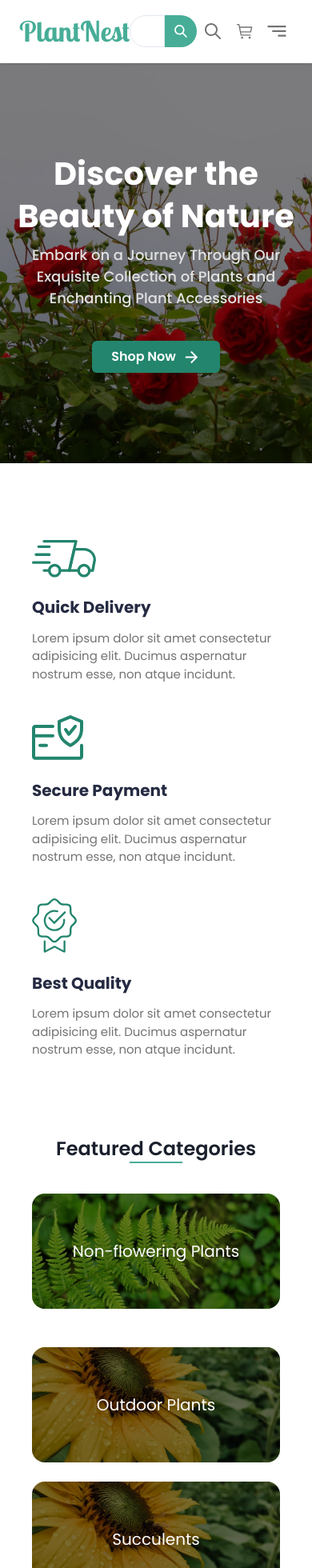
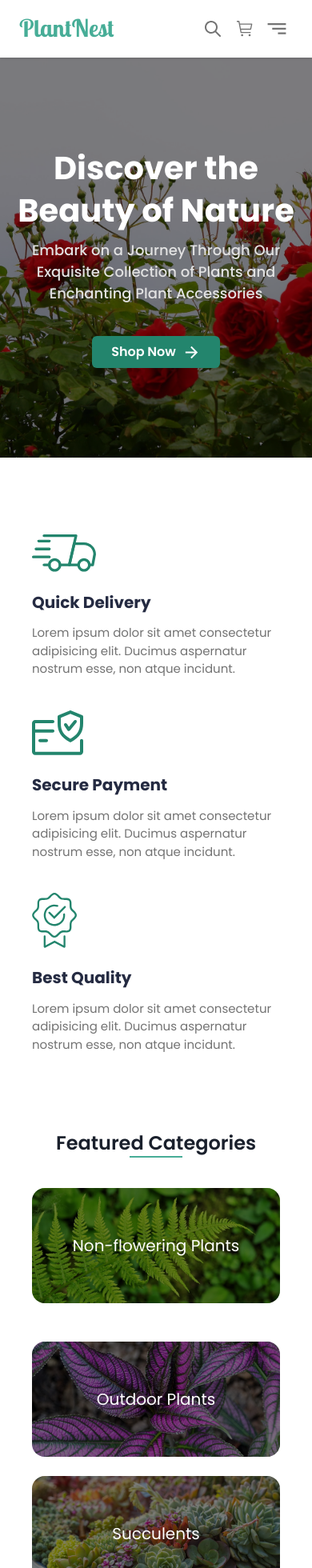
Before and after one commit to godriceeichie/CyberTitans-Frontend, a React (Create React App) app: page / in a window 390 px wide. Shown: the top 1960 px of the page at 80% size. Built offline with nearby package versions, Linux system fonts and the light colour scheme; a web font is replaced by a local one.

Commit message:
Made the searchbar responsive

```diff
--- a/src/components/Categories.js
+++ b/src/components/Categories.js
@@ -4,6 +4,8 @@ import React from 'react'
 import floweringPlant from '../assets/flowered-plant.jpeg'
 import nonFloweringPlant from '../assets/nonflowering-plants.webp'
 import indoorPlant from '../assets/indoor-plant.jpg'
+import outdoorPlant from '../assets/outdoor-plants.jpeg'
+import succulentPlants from '../assets/succulent-plants.jpg'
 import { Link } from 'react-router-dom'
 
 const Categories = () => {
@@ -50,12 +52,12 @@ const Categories = () => {
                 </LinkOverlay>
             </GridItem>
 
-            <GridItem as={LinkBox} borderRadius={{base: '2xl', md: 'none'}} position={'relative'} display={'flex'} justifyContent={'center'} alignItems={'center'} height={'36'} bgImage={floweringPlant} bgSize={'cover'} bgPosition={'center'} bgRepeat={'no-repeat'}>
+            <GridItem as={LinkBox} borderRadius={{base: '2xl', md: 'none'}} position={'relative'} display={'flex'} justifyContent={'center'} alignItems={'center'} height={'36'} bgImage={outdoorPlant} bgSize={'cover'} bgPosition={'center'} bgRepeat={'no-repeat'}>
                 <LinkOverlay as={Link} to={'/contact'} borderRadius={{base: '2xl', md: 'none'}} style={overlayStyles} display={'flex'} alignItems={'center'} justifyContent={'center'}>
                     <Text fontSize={'xl'} color={'white'}>Outdoor Plants</Text>
                 </LinkOverlay>
             </GridItem>
-            <GridItem borderRadius={{base: '2xl', md: 'none'}} position={'relative'} display={'flex'} justifyContent={'center'} alignItems={'center'} height={'36'} bgImage={floweringPlant} bgSize={'cover'} bgPosition={'center'} bgRepeat={'no-repeat'}>
+            <GridItem borderRadius={{base: '2xl', md: 'none'}} position={'relative'} display={'flex'} justifyContent={'center'} alignItems={'center'} height={'36'} bgImage={succulentPlants} bgSize={'cover'} bgPosition={'center'} bgRepeat={'no-repeat'}>
                 <LinkOverlay as={Link} to={'/contact'} borderRadius={{base: '2xl', md: 'none'}} style={overlayStyles} display={'flex'} alignItems={'center'} justifyContent={'center'}>
                     <Text fontSize={'xl'} color={'white'}>Succulents</Text>
                 </LinkOverlay>
--- a/src/components/Logo.js
+++ b/src/components/Logo.js
@@ -2,9 +2,9 @@ import { Heading } from '@chakra-ui/react'
 import React from 'react'
 import { Link } from 'react-router-dom'
 
-const Logo = ({fontSize}) => {
+const Logo = ({show}) => {
   return (
-    <Heading as={Link} to={'/'} fontFamily={'cursive'} color={'brand.500'} fontSize={'35px' || fontSize}>PlantNest</Heading>
+    <Heading display={show ? 'none' : 'block'} as={Link} to={'/'} fontFamily={'cursive'} color={'brand.500'} fontSize={{base: '30px', lg: '35px'}}>PlantNest</Heading>
   )
 }
 
--- a/src/components/Navbar.js
+++ b/src/components/Navbar.js
@@ -6,17 +6,20 @@ import cartIcon from '../assets/shopping__cart.svg'
 import menuIcon from '../assets/menuIcon.svg'
 import Logo from "./Logo"
 import SearchBar from "./SearchBar"
+import { useState } from "react"
+import { ArrowBackIcon } from "@chakra-ui/icons"
 
 const Navbar = () => {
-
+    const [show, setShow] = useState(false);
     return(
         <Box pos={'sticky'} top={'0'} zIndex={'50'}>
             <Box px={{base: '6', lg: '12'}}  py={'4'} w={'100%'} bg={'white'} shadow={'base'} >
                 <Flex justifyContent={'space-between'} align={'center'}>
-                    <Logo />
-                    <SearchBar />
-                    <Flex gap={{lg: '.5rem'}} alignItems={'center'} fontWeight={'medium'}>
-                        <Button bg={'none'} p={'0'}>
+                    <Logo show={show}/>
+                    <ArrowBackIcon display={show ? 'block' : 'none'} onClick={() => setShow(!show)}/>
+                    <SearchBar show={show}/>
+                    <Flex gap={{lg: '.5rem'}} alignItems={'center'} fontWeight={'medium'} display={show ? 'none' : 'flex'}>
+                        <Button bg={'none'} p={'0'} hideFrom={'lg'} onClick={() => setShow(!show)}>
                             <Image src={searchIcon} width={'20px'}/>
                         </Button>
                         <Button bg={'none'} p={'0'}>
--- a/src/components/SearchBar.js
+++ b/src/components/SearchBar.js
@@ -4,9 +4,9 @@ import searchIcon from '../assets/searchIcon.svg'
 import { SearchIcon } from '@chakra-ui/icons'
 
 
-const SearchBar = () => {
+const SearchBar = ({show}) => {
   return (
-    <Flex w={'40%'} >
+    <Flex w={show ? '90%' : '40%'} hideBelow={show ? '' : 'lg'} >
         <Input placeholder='Search for plants and plant accesories..' _placeholder={{fontStyle: 'normal'}} type='search' borderLeftRadius={'40px'} borderRightRadius={'0'}  w={'90%'}/>
         <IconButton borderLeftRadius={'0'} borderRightRadius={'40px'} bgColor={'brand.500'} icon={<SearchIcon color={'white'}/>}/>
     </Flex>
```
Also changed, not shown: src/assets/outdoor-plants.jpeg (added), src/assets/succulent-plants.jpg (added).
